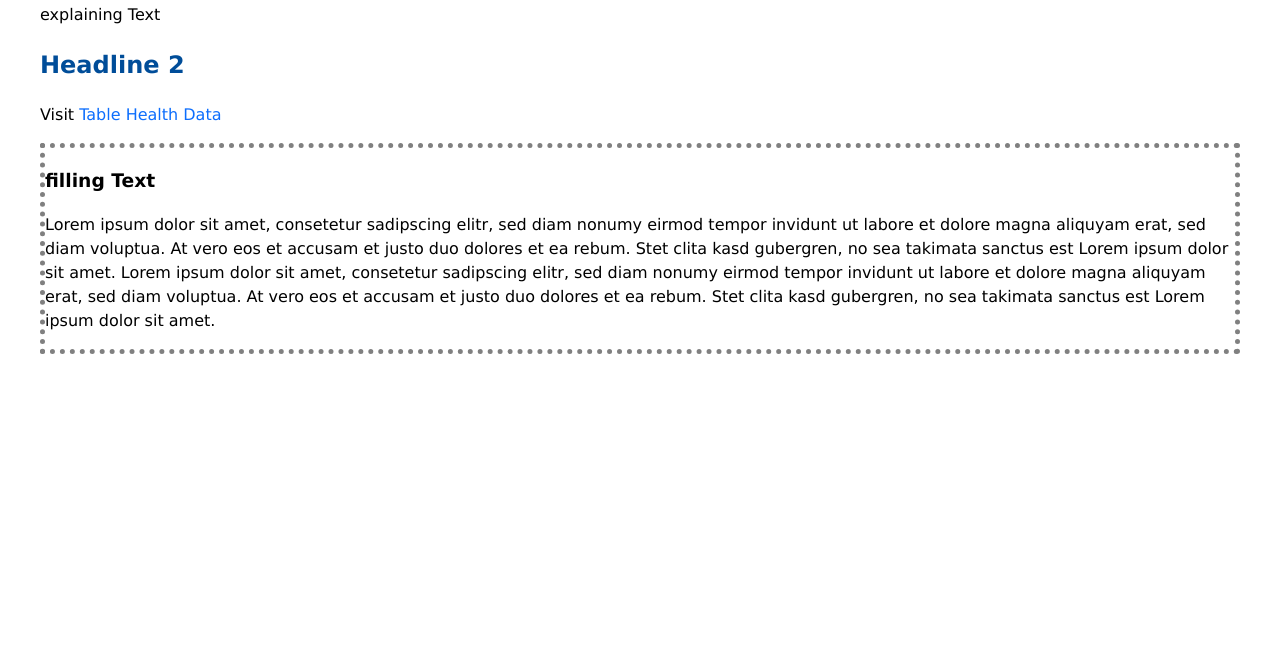
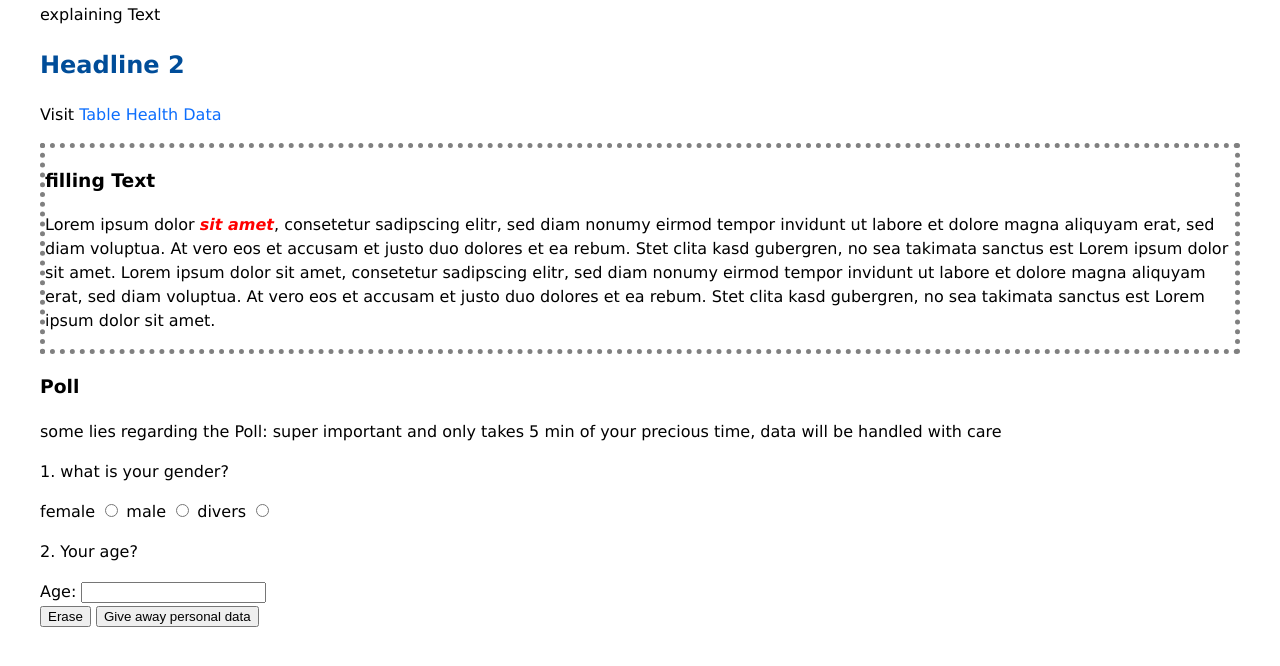
Before and after one commit to alenakoerber-code/GPH-Digital-Health-Project-2, a plain HTML site: page index.html in a window 1280 px wide. Shown: the part 102-768 px from the top of the page. Drawn offline with Linux system fonts and the light colour scheme.

Commit message:
poll added with radiobox, buttons and text field

```diff
--- a/index.html
+++ b/index.html
@@ -9,14 +9,42 @@
     <h1>Headline 1</h1>
     <p> explaining Text </p> <!--example comment-->
 
+
   <h2>Headline 2</h2>
   <p>Visit <a href="linked_health_data_table.html">Table Health Data</a></p>
 
 
   <article>
     <h3>filling Text</h3>
-    <p>Lorem ipsum dolor sit amet, consetetur sadipscing elitr, sed diam nonumy eirmod tempor invidunt ut labore et dolore magna aliquyam erat, sed diam voluptua. At vero eos et accusam et justo duo dolores et ea rebum. Stet clita kasd gubergren, no sea takimata sanctus est Lorem ipsum dolor sit amet. Lorem ipsum dolor sit amet, consetetur sadipscing elitr, sed diam nonumy eirmod tempor invidunt ut labore et dolore magna aliquyam erat, sed diam voluptua. At vero eos et accusam et justo duo dolores et ea rebum. Stet clita kasd gubergren, no sea takimata sanctus est Lorem ipsum dolor sit amet.</p>
+    <p>Lorem ipsum dolor <span>sit amet</span>, consetetur sadipscing elitr, sed diam nonumy eirmod tempor invidunt ut labore et dolore magna aliquyam erat, sed diam voluptua. At vero eos et accusam et justo duo dolores et ea rebum. Stet clita kasd gubergren, no sea takimata sanctus est Lorem ipsum dolor sit amet. Lorem ipsum dolor sit amet, consetetur sadipscing elitr, sed diam nonumy eirmod tempor invidunt ut labore et dolore magna aliquyam erat, sed diam voluptua. At vero eos et accusam et justo duo dolores et ea rebum. Stet clita kasd gubergren, no sea takimata sanctus est Lorem ipsum dolor sit amet.</p>
   </article>
+
+
+    <h3>Poll</h3>
+    <p>some lies regarding the Poll: super important and only takes 5 min of your precious time, data will be handled with care</p>
+
+
+      <div class="gender">
+        <p>1. what is your gender?</p>
+        <label for="female">female</label>
+        <input type="radio" name="gender" id="female" />
+        <label for="male">male</label>
+        <input type="radio" name="gender" id="male" />
+        <label for="divers">divers</label>
+        <input type="radio" name="gender" id="divers" />
+      </div>
+
+      <div class="age">
+        <p>2. Your age?</p>
+        <label for="age">Age:</label>
+        <input type"number" id="age" name="age">
+      </div>
+
+    <div class="buttons">
+      <button type="reset" value="Reset">Erase</button>
+      <button type="submit" value="Submit">Give away personal data</button>
+
+    </div>
 
 
 
--- a/style.css
+++ b/style.css
@@ -48,6 +48,12 @@ article {
   border: 5px dotted grey;
 }
 
+span {
+  font-style: oblique;
+  font-weight: bold;
+  color: red;
+}
+
 table {
   width: 100%;
   border-collapse: collapse;
```
